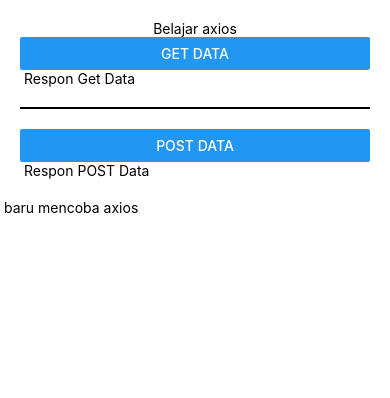
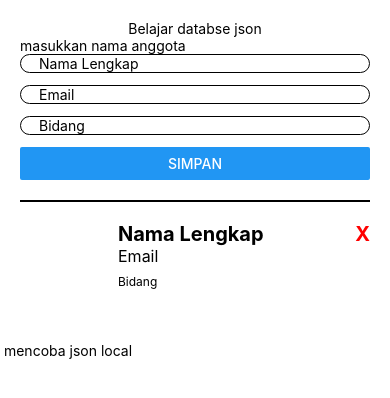
Before and after one commit to titiswidyanto/React-Native-Belajar-dasar, a React Native app: screen / in a window 390 px wide. Shown: the top 398 px of the page. Built offline with nearby package versions, Linux system fonts and the light colour scheme.

Commit message:
Mempersiapkan UI komponen untuk persiapan proses CRUD

```diff
--- a/src/App.js
+++ b/src/App.js
@@ -10,6 +10,7 @@
 import Communication from './pages/Communication';
 import ReactNativeSVG from './pages/ReactNativeSVG';
 import CallAPIVanilla from './pages/CallAPIAxios';
+import LocalAPI from './pages/LocalAPI';
 
 const App = () => {
   // const [isShow, SetIsShow] = useState(true);
@@ -31,8 +32,9 @@
         {/* <Communication /> */}
         {/* <ReactNativeSVG /> */}
         {/* <CallAPIVanilla /> */}
-        <CallAPIVanilla />
-        <Text> baru mencoba axios </Text>
+        {/* <CallAPIVanilla /> */}
+        <LocalAPI />
+        <Text> mencoba json local</Text>
       </ScrollView>
     </View>
   );
--- /dev/null
+++ b/src/pages/LocalAPI/index.js
@@ -0,0 +1,57 @@
+import React from 'react';
+import {Button, StyleSheet, Text, TextInput, View, Image} from 'react-native';
+
+const Item = () => {
+  return (
+    <View style={styles.itemContainer}>
+      <Image
+        sourc={{
+          uri: 'http://placeimg.com/100/100/people',
+        }}
+        style={styles.avatar}
+      />
+      <View style={styles.desc}>
+        <Text style={styles.descNama}>Nama Lengkap</Text>
+        <Text style={styles.descEmail}>Email</Text>
+        <Text style={styles.descBidang}>Bidang</Text>
+      </View>
+      <Text style={styles.delete}>X</Text>
+    </View>
+  );
+};
+
+const LocalAPI = () => {
+  return (
+    <View style={styles.container}>
+      <Text style={styles.textTittle}>Belajar databse json</Text>
+      <Text>masukkan nama anggota</Text>
+      <TextInput placeholder="Nama Lengkap" style={styles.input} />
+      <TextInput placeholder="Email" style={styles.input} />
+      <TextInput placeholder="Bidang" style={styles.input} />
+      <Button title="Simpan" />
+      <View style={styles.line} />
+      <Item />
+    </View>
+  );
+};
+
+export default LocalAPI;
+
+const styles = StyleSheet.create({
+  container: {padding: 20},
+  textTittle: {textAlign: 'center'},
+  line: {height: 2, backgroundColor: 'black', marginVertical: 20},
+  input: {
+    borderWidth: 1,
+    marginBottom: 12,
+    borderRadius: 10,
+    paddingHorizontal: 18,
+  },
+  avatar: {width: 80, height: 80, borderRadius: 80},
+  itemContainer: {flexDirection: 'row', marginBottom: 20},
+  desc: {marginLeft: 18, flex: 1},
+  descNama: {fontSize: 20, fontWeight: 'bold'},
+  descEmail: {fontSize: 16},
+  descBidang: {fontSize: 12, marginTop: 8},
+  delete: {color: 'red', fontSize: 20, fontWeight: 'bold'},
+});
```
